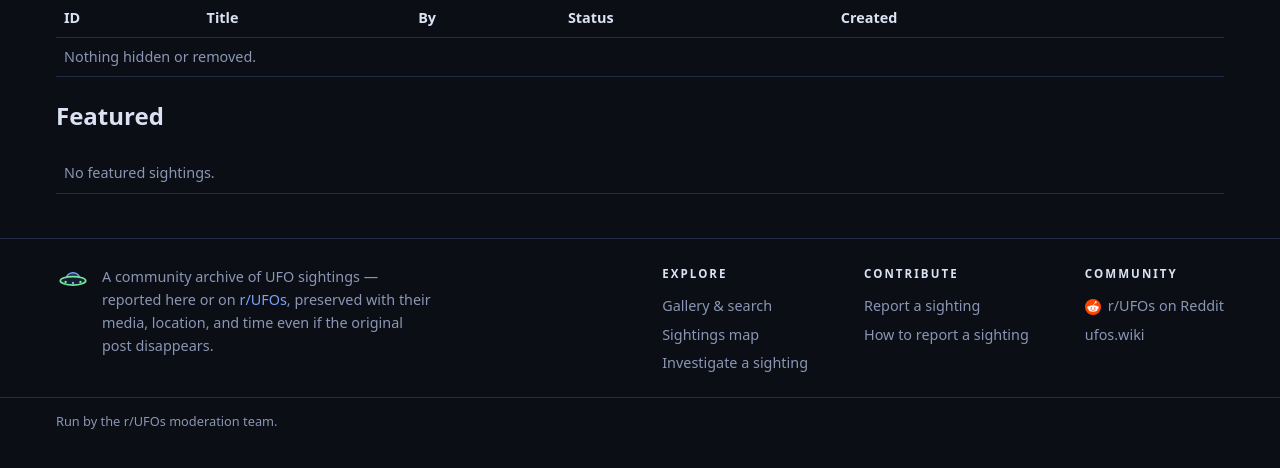
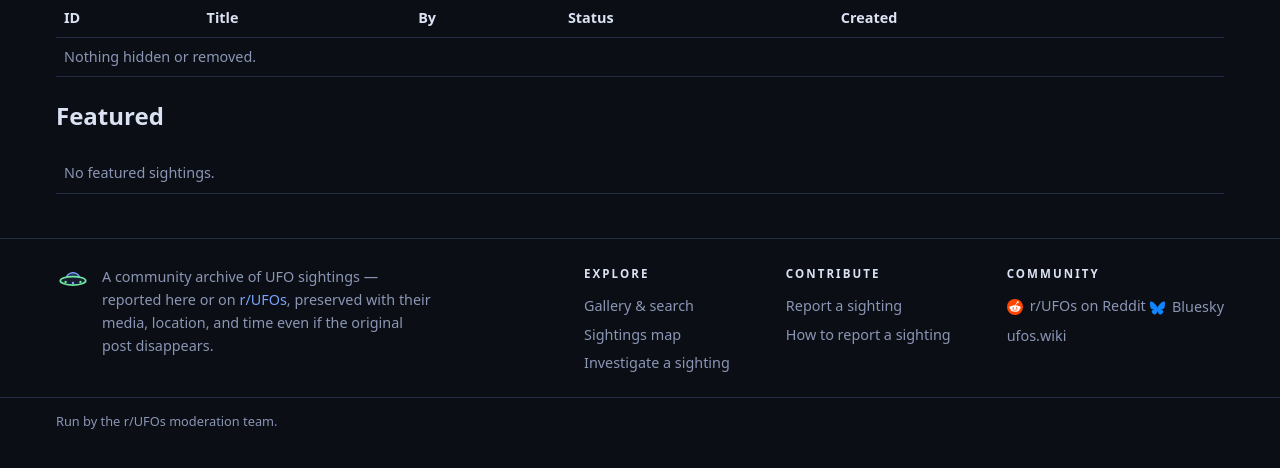
Before and after one commit to tomcrocker/ufosighting.report, a Python web app: template app/templates/admin.html in a window 1280 px wide. Shown: the part 299-767 px from the top of the page. Run offline with Jinja, Linux system fonts and the light colour scheme; the template is opened without the code that fills it, so the values that code supplies are empty.

Commit message:
ui: link the Bluesky feed (butterfly logo) next to RSS + in footer
New bsky() brand macro (official butterfly, brand blue). Linked in the homepage
hero next to RSS and in the footer Community section alongside r/UFOs.

```diff
--- a/app/templates/_brand.html
+++ b/app/templates/_brand.html
@@ -2,3 +2,5 @@
    hosted asset, and matches the dark theme. Used to signal the r/UFOs
    community tie in the header, hero, and footer. #}
 {% macro snoo(cls="") %}<svg class="snoo {{ cls }}" viewBox="0 0 24 24" aria-hidden="true" focusable="false"><circle cx="12" cy="12" r="12" fill="#ff4500"/><line x1="12.4" y1="9" x2="15.6" y2="5.4" stroke="#fff" stroke-width="1.15" stroke-linecap="round"/><circle cx="16.1" cy="5" r="1.55" fill="#fff"/><ellipse cx="12" cy="14.1" rx="7.1" ry="4.9" fill="#fff"/><circle cx="5.4" cy="12.8" r="1.95" fill="#fff"/><circle cx="18.6" cy="12.8" r="1.95" fill="#fff"/><circle cx="9.5" cy="13.5" r="1.2" fill="#ff4500"/><circle cx="14.5" cy="13.5" r="1.2" fill="#ff4500"/><path d="M8.7 16.1c.9 1.15 5.7 1.15 6.6 0" stroke="#ff4500" stroke-width="1.05" fill="none" stroke-linecap="round"/></svg>{% endmacro %}
+{# Bluesky butterfly — official mark, brand blue. Links to our feed. #}
+{% macro bsky(cls="") %}<svg class="bsky {{ cls }}" viewBox="0 0 568 501" aria-hidden="true" focusable="false"><path fill="#1185fe" d="M123.121 33.664C188.241 82.553 258.281 181.68 284 234.873c25.719-53.192 95.759-152.32 160.879-201.21C491.866-1.611 568-28.906 568 57.947c0 17.346-9.945 145.713-15.778 166.555-20.275 72.453-94.155 90.933-159.875 79.748C507.222 323.8 536.444 388.56 473.333 453.32c-119.86 122.992-172.272-30.859-185.702-70.281-2.462-7.227-3.614-10.608-3.631-7.733-.017-2.875-1.169.506-3.631 7.733-13.43 39.422-65.842 193.273-185.702 70.281-63.111-64.76-33.89-129.52 80.986-149.071-65.72 11.185-139.6-7.295-159.875-79.748C9.945 203.66 0 75.293 0 57.947 0-28.906 76.135-1.611 123.121 33.664Z"/></svg>{% endmacro %}
--- a/app/templates/base.html
+++ b/app/templates/base.html
@@ -1,4 +1,4 @@
-{% from "_brand.html" import snoo %}<!doctype html>
+{% from "_brand.html" import snoo, bsky %}<!doctype html>
 <html lang="en">
 <head>
   <meta charset="utf-8">
@@ -101,6 +101,8 @@
       <div>
         <h4>Community</h4>
         <a class="community-reddit" href="https://www.reddit.com/r/UFOs/">{{ snoo("snoo-sm") }}r/UFOs on Reddit</a>
+        <a class="community-bsky" href="https://bsky.app/profile/ufosighting.bsky.social"
+           target="_blank" rel="noopener">{{ bsky("bsky-sm") }}Bluesky</a>
         <a href="https://ufos.wiki/">ufos.wiki</a>
       </div>
     </div>
--- a/app/templates/index.html
+++ b/app/templates/index.html
@@ -1,12 +1,14 @@
 {% extends "base.html" %}
 {% block content %}
-{% from "_brand.html" import snoo %}
+{% from "_brand.html" import snoo, bsky %}
 <section class="intro">
   <p class="community-eyebrow">{{ snoo() }} The r/UFOs community sighting archive</p>
   <h1>UFO sightings, on the record</h1>
   <p class="hero-stats"><strong>{{ "{:,}".format(grand_total) }}</strong> sightings archived
     {% if latest_at %}&middot; latest added {{ latest_at[:10] }}{% endif %}
-    &middot; <a href="/feed.xml">RSS</a></p>
+    &middot; <a href="/feed.xml">RSS</a>
+    &middot; <a class="bsky-link" href="https://bsky.app/profile/ufosighting.bsky.social"
+       target="_blank" rel="noopener" title="Follow on Bluesky">{{ bsky() }} Bluesky</a></p>
   <p>This is the sighting archive of <a href="https://www.reddit.com/r/UFOs/">r/UFOs</a> —
      every sighting reported through this site or posted to the subreddit, preserved with
      its media, location, and time. Browse the gallery, explore the
--- a/static/css/site.css
+++ b/static/css/site.css
@@ -466,6 +466,11 @@ span.flatpickr-weekday { color: var(--muted) !important; }
 .btn.reddit .snoo { width: 18px; height: 18px; }
 .btn.reddit:hover { background: rgba(255, 69, 0, .18); text-decoration: none; }
 .community-reddit { display: inline-flex !important; align-items: center; gap: 7px; }
+.community-bsky { display: inline-flex !important; align-items: center; gap: 7px; }
+.bsky { width: 20px; height: 18px; flex: none; display: inline-block; vertical-align: middle; }
+.bsky.bsky-sm { width: 15px; height: 14px; }
+.hero-stats .bsky-link { color: var(--muted); white-space: nowrap; }
+.hero-stats .bsky-link .bsky { width: 15px; height: 14px; vertical-align: -2px; }
 
 /* --- homepage intro --- */
 .intro { margin: 2px 0 18px; max-width: 720px; }
```
